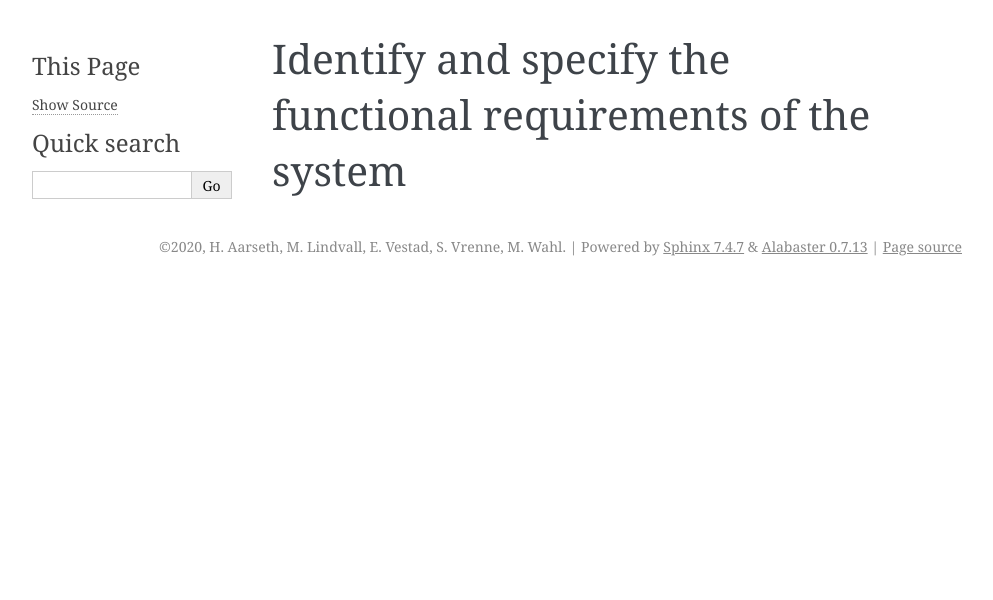
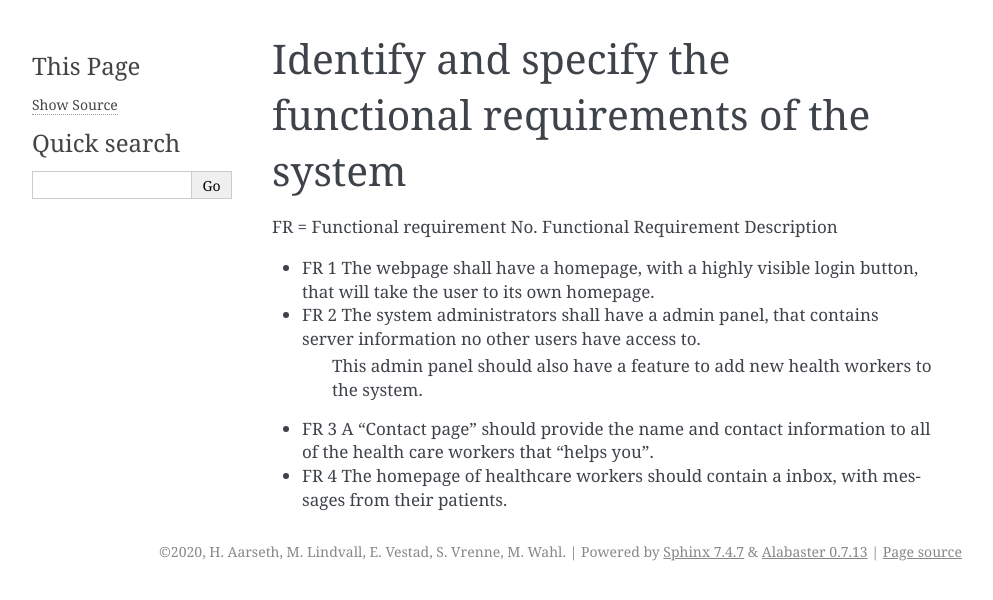
Before and after one commit to SteinarVrenne/school_imt3501, a Sphinx documentation site: the page built from Task 1/source/pages/03d_Functional_Reqs.rst, in a window 1280 px wide. Shown: the top 600 px of the page, without its empty margins (148-1141 px from the left). Built offline with Sphinx 7.4.7, drawn with Linux system fonts in a browser that asks for light colours.

Commit message:
Started on Functional Requirements

```diff
--- a/Task 1/source/pages/03d_Functional_Reqs.rst
+++ b/Task 1/source/pages/03d_Functional_Reqs.rst
@@ -1,2 +1,11 @@
 Identify and specify the functional requirements of the system
 --------------------------------------------------------------
+
+FR = Functional requirement No.
+Functional Requirement Description
+
+- FR 1 The webpage shall have a homepage, with a highly visible login button, that will take the user to its own homepage.
+- FR 2 The system administrators shall have a admin panel, that contains server information no other users have access to.
+     This admin panel should also have a feature to add new health workers to the system.
+- FR 3 A "Contact page" should provide the name and contact information to all of the health care workers that "helps you".
+- FR 4 The homepage of healthcare workers should contain a inbox, with messages from their patients.
```
Also changed, not shown: 1 other file.
